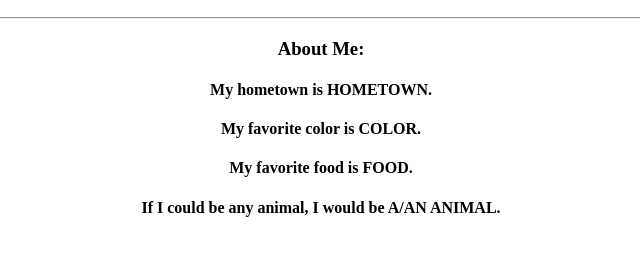
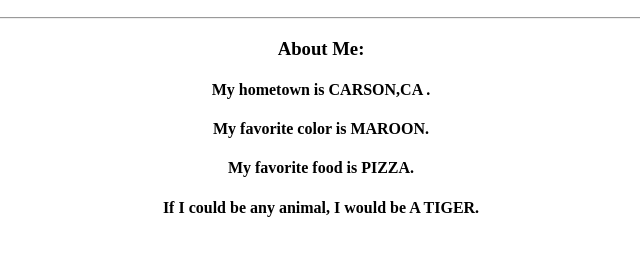
Before and after one commit to officialjohngraneta/lb-my-first-webpage, a plain HTML site: page index.html in a window 1280 px wide. Shown: the part 110-366 px from the top of the page, without its empty margins (319-959 px from the left). Drawn offline with Linux system fonts and the light colour scheme.

Commit message:
updated html

```diff
--- a/index.html
+++ b/index.html
@@ -11,10 +11,10 @@
 				<h2>Software Developer</h2>
 				<hr>
 				<h3>About Me:</h3>
-					<h4>My hometown is HOMETOWN.</h4>
-					<h4>My favorite color is COLOR.</h4>
-					<h4>My favorite food is FOOD.</h4>
-					<h4>If I could be any animal, I would be A/AN ANIMAL.</h4>
+					<h4>My hometown is CARSON,CA .</h4>
+					<h4>My favorite color is MAROON.</h4>
+					<h4>My favorite food is PIZZA.</h4>
+					<h4>If I could be any animal, I would be A TIGER.</h4>
 			</div>
 		  </body>
 		</html>
```
